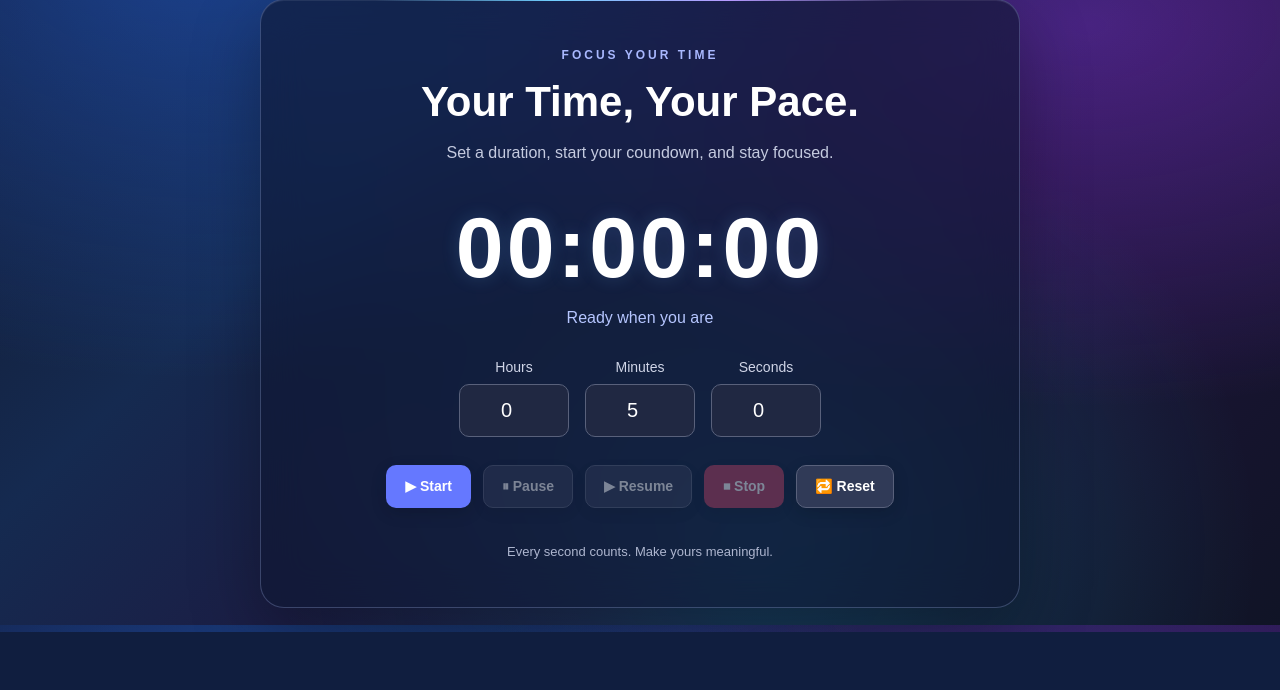
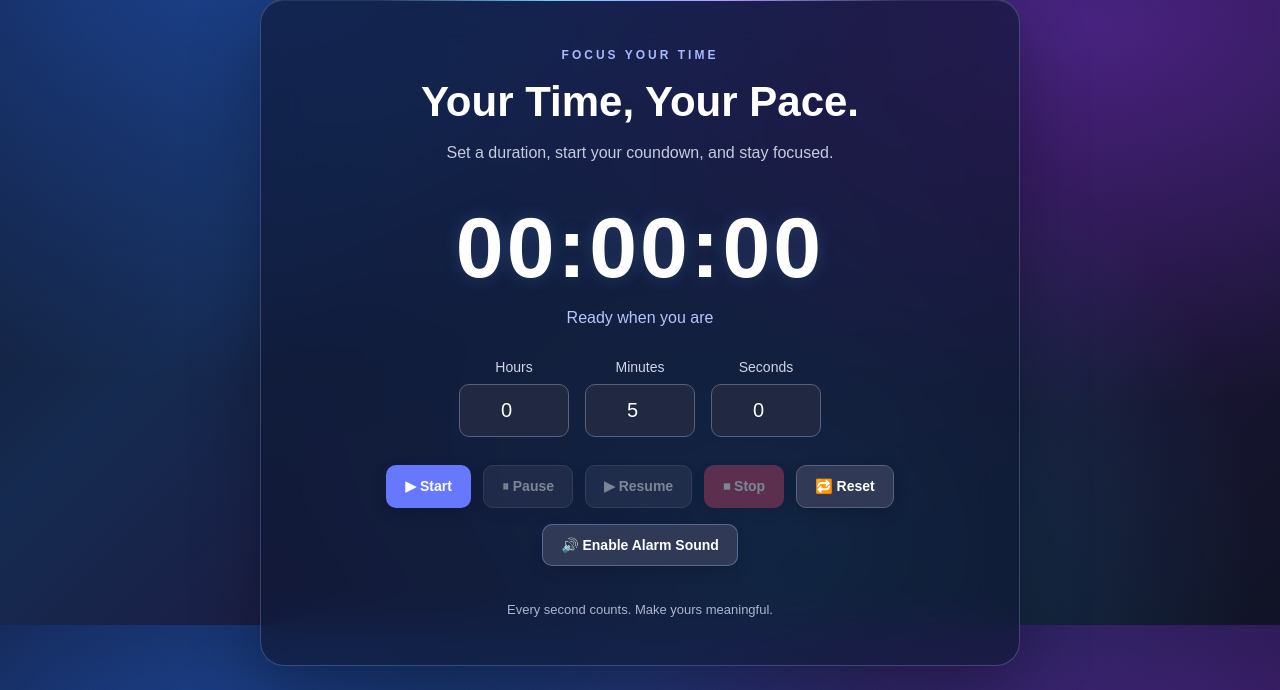
Before and after one commit to 22MH1A42G1/timer-app, a Flask app: page / in a window 1280 px wide. Shown: the part 175-865 px from the top of the page. Before the commit the page ends 807 px from the top, so only its background shows below. Run offline with Flask 3, Linux system fonts and the light colour scheme.

Commit message:
GitHub changes

```diff
--- a/static/css/style.css
+++ b/static/css/style.css
@@ -419,3 +419,38 @@ select {
         padding: 12px 10px;
     }
 }
+
+
+/* Alarm controls */
+.alarm-controls {
+    display: flex;
+    justify-content: center;
+    flex-wrap: wrap;
+    gap: 12px;
+    margin-top: 16px;
+}
+
+#enable-alarm-btn {
+    border-color: rgba(140, 175, 255, 0.4);
+}
+
+#dismiss-alarm-btn {
+    background: #c52d4b;
+    animation: alarmPulse 1s ease-in-out infinite alternate;
+}
+
+@keyframes alarmPulse {
+    from {
+        box-shadow: 0 0 5px rgba(255, 50, 90, 0.2);
+    }
+
+    to {
+        box-shadow: 0 0 18px rgba(255, 50, 90, 0.65);
+    }
+}
+
+@media (prefers-reduced-motion: reduce) {
+    #dismiss-alarm-btn {
+        animation: none;
+    }
+}
--- a/static/js/timer.js
+++ b/static/js/timer.js
@@ -51,6 +51,138 @@ const durationInputs = [
     minutesInput,
     secondsInput
 ];
+
+/* ==========================================
+   ALARM SOUND ENGINE
+========================================== */
+
+const enableAlarmButton =
+    document.getElementById("enable-alarm-btn");
+
+const dismissAlarmButton =
+    document.getElementById("dismiss-alarm-btn");
+
+let audioContext = null;
+let alarmIntervalId = null;
+let alarmEnabled = false;
+
+async function enableAlarmSound() {
+    try {
+        const AudioContextClass =
+            window.AudioContext || window.webkitAudioContext;
+
+        if (!AudioContextClass) {
+            statusDisplay.textContent =
+                "Your browser does not support alarm audio.";
+            return;
+        }
+
+        if (!audioContext) {
+            audioContext = new AudioContextClass();
+        }
+
+        if (audioContext.state === "suspended") {
+            await audioContext.resume();
+        }
+
+        alarmEnabled = audioContext.state === "running";
+
+        if (alarmEnabled) {
+            enableAlarmButton.textContent = "✓ Alarm Sound Enabled";
+
+            if (timerState === "completed") {
+                statusDisplay.textContent =
+                    "Time is up! Alarm is ringing.";
+                startAlarm();
+            } else {
+                statusDisplay.textContent =
+                    "Alarm sound is enabled and ready.";
+            }
+        } else {
+            statusDisplay.textContent =
+                "Audio is not active. Please try again.";
+        }
+    } catch (error) {
+        console.error("Could not enable alarm sound:", error);
+
+        statusDisplay.textContent =
+            "Could not enable audio. Check browser permissions.";
+    }
+}
+
+function playAlarmBeep() {
+    if (!audioContext || !alarmEnabled ||
+        audioContext.state !== "running") {
+        return;
+    }
+
+    const oscillator = audioContext.createOscillator();
+    const gain = audioContext.createGain();
+
+    // A clear, high-pitched alarm tone.
+    oscillator.type = "sine";
+    oscillator.frequency.setValueAtTime(
+        880, audioContext.currentTime
+    );
+
+    // Fade the beep in and out to avoid clicks.
+    gain.gain.setValueAtTime(0.001, audioContext.currentTime);
+    gain.gain.exponentialRampToValueAtTime(
+        0.18, audioContext.currentTime + 0.03
+    );
+    gain.gain.exponentialRampToValueAtTime(
+        0.001, audioContext.currentTime + 0.35
+    );
+
+    oscillator.connect(gain);
+    gain.connect(audioContext.destination);
+
+    oscillator.start();
+    oscillator.stop(audioContext.currentTime + 0.36);
+
+    oscillator.addEventListener("ended", () => {
+        oscillator.disconnect();
+        gain.disconnect();
+    }, { once: true });
+}
+
+function startAlarm() {
+    // Prevent duplicate alarm loops.
+    stopAlarm();
+
+    dismissAlarmButton.hidden = false;
+
+    if (!alarmEnabled || !audioContext ||
+        audioContext.state !== "running") {
+        statusDisplay.textContent =
+            "Time is up! Click Enable Alarm Sound, then try again.";
+        return;
+    }
+
+    // Ring immediately, then repeat approximately every 800 ms.
+    playAlarmBeep();
+    alarmIntervalId = setInterval(playAlarmBeep, 800);
+}
+
+function stopAlarm() {
+    if (alarmIntervalId !== null) {
+        clearInterval(alarmIntervalId);
+        alarmIntervalId = null;
+    }
+
+    dismissAlarmButton.hidden = true;
+}
+
+enableAlarmButton.addEventListener(
+    "click", enableAlarmSound
+);
+
+dismissAlarmButton.addEventListener("click", () => {
+    stopAlarm();
+
+    statusDisplay.textContent =
+        "Alarm dismissed. Your timer has finished.";
+});
 
 
 // ==========================================
@@ -344,6 +476,8 @@ async function completeTimer() {
 
     updateControls();
 
+    startAlarm();
+
     // Ask permission only after a user action
     // has initiated the countdown.
     if (!("Notification" in window)) {
--- a/templates/index.html
+++ b/templates/index.html
@@ -100,6 +100,19 @@
                 </button>
             </div>
 
+            <div class="alarm-controls">
+                <button type="button" id="enable-alarm-btn"
+                        class="btn btn-secondary">
+                    🔊 Enable Alarm Sound
+                </button>
+
+                <button type="button" id="dismiss-alarm-btn"
+                        class="btn btn-danger" hidden>
+                    🔕 Dismiss Alarm
+                </button>
+            </div>
+
+
             <p class="footer-note">
                 Every second counts. Make yours meaningful.
             </p>
```
